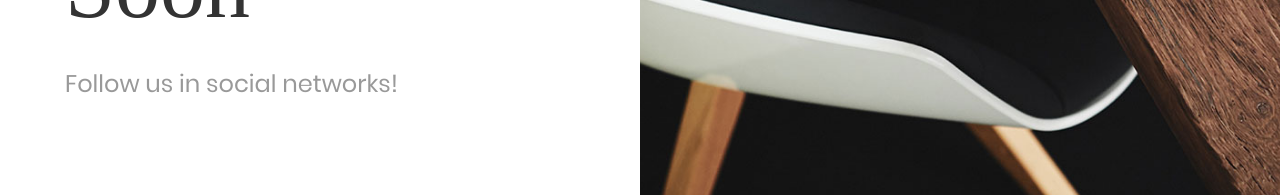
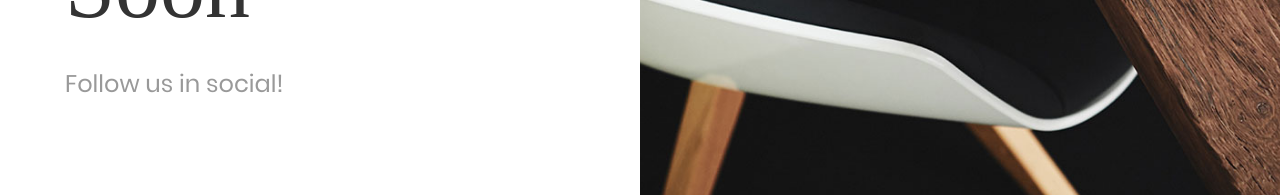
Before and after one commit to NewMaterialsLab/newmaterialslab.github.io, a plain HTML site: page index.html in a window 1280 px wide. Shown: the part 488-683 px from the top of the page. Drawn offline with Linux system fonts and the light colour scheme; a web font is replaced by a local one.

Commit message:
Minor change

```diff
--- a/index.html
+++ b/index.html
@@ -40,7 +40,7 @@
 					</h3>
 
 					<p class="m2-txt1 p-b-46">
-						Follow us in social networks!
+						Follow us in social!
 					</p>
 
 				        <!--
```
